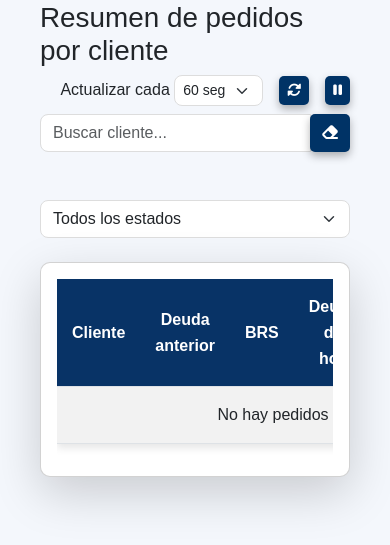
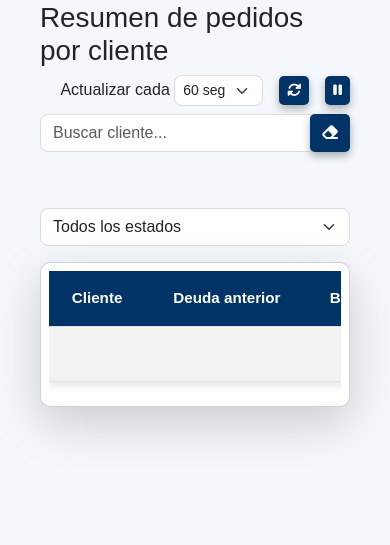
Before and after one commit to sergius2002/webfinal, a Flask app: page /dashboard/ in a window 390 px wide. Shown: the part 219-764 px from the top of the page. Run offline with Flask 3, Linux system fonts and the light colour scheme; the visitor is signed in with stand-in values (Sample User, id 1); data that the repository does not hold is empty; some libraries are stand-ins or nearby versions.

Commit message:
UX/UI: responsive mejorado, filtros apilados en móvil, tabla desplazable y cabecera sticky en dashboard

```diff
--- a/mi_app/mi_app/templates/dashboard/index.html
+++ b/mi_app/mi_app/templates/dashboard/index.html
@@ -22,14 +22,14 @@
     <button id="refresh-manual" class="btn btn-outline-primary btn-sm" title="Actualizar ahora"><i class="fas fa-sync-alt"></i></button>
     <button id="toggle-auto" class="btn btn-outline-secondary btn-sm" title="Desactivar actualización automática"><i class="fas fa-pause"></i></button>
   </div>
-  <div class="row mb-3">
-    <div class="col-md-6 mb-2">
+  <div class="row mb-3 gy-2 gx-2 flex-column flex-md-row">
+    <div class="col-12 col-md-6 mb-2 mb-md-0">
       <div class="input-group">
         <input type="text" id="filtro-cliente" class="form-control" placeholder="Buscar cliente...">
         <button class="btn btn-outline-secondary" id="btn-limpiar-filtros" type="button" title="Limpiar filtros"><i class="fas fa-eraser"></i></button>
       </div>
     </div>
-    <div class="col-md-4 mb-2">
+    <div class="col-12 col-md-4">
       <select id="filtro-estado" class="form-select">
         <option value="">Todos los estados</option>
         <option value="deuda">Con deuda</option>
@@ -41,17 +41,17 @@
   <div class="card shadow-lg">
     <div class="card-body">
       <div class="table-responsive" style="max-height: 70vh; overflow-y: auto;">
-        <table class="table table-striped" id="tabla-dashboard">
-          <thead>
+        <table class="table table-striped align-middle" id="tabla-dashboard" style="min-width:900px;">
+          <thead style="position: sticky; top: 0; z-index: 2; background: #083366; color: white;">
             <tr>
-              <th style="position: sticky; top: 0; z-index: 2; background: #083366; color: white;">Cliente</th>
-              <th style="position: sticky; top: 0; z-index: 2; background: #083366; color: white;">Deuda anterior</th>
-              <th style="position: sticky; top: 0; z-index: 2; background: #083366; color: white;">BRS</th>
-              <th style="position: sticky; top: 0; z-index: 2; background: #083366; color: white;">Deuda de hoy</th>
-              <th style="position: sticky; top: 0; z-index: 2; background: #083366; color: white;">Pagos</th>
-              <th style="position: sticky; top: 0; z-index: 2; background: #083366; color: white;">Saldo Final</th>
-              <th style="position: sticky; top: 0; z-index: 2; background: #083366; color: white;">Estado</th>
-              <th style="position: sticky; top: 0; z-index: 2; background: #083366; color: white;">Copiar</th>
+              <th>Cliente</th>
+              <th>Deuda anterior</th>
+              <th>BRS</th>
+              <th>Deuda de hoy</th>
+              <th>Pagos</th>
+              <th>Saldo Final</th>
+              <th>Estado</th>
+              <th>Copiar</th>
             </tr>
           </thead>
           <tbody>
@@ -94,6 +94,18 @@
       </div>
     </div>
   </div>
+  <style>
+    @media (max-width: 768px) {
+      .table-responsive { max-height: 60vh; }
+      #tabla-dashboard { font-size: 0.95rem; }
+      .input-group, .form-select { width: 100%; }
+      .card-body { padding: 0.5rem; }
+    }
+    @media (max-width: 576px) {
+      #tabla-dashboard { min-width: 700px; }
+      .table-responsive { max-height: 50vh; }
+    }
+  </style>
   <script>
   function copiarEstado(id) {
     const el = document.getElementById(id);
```
